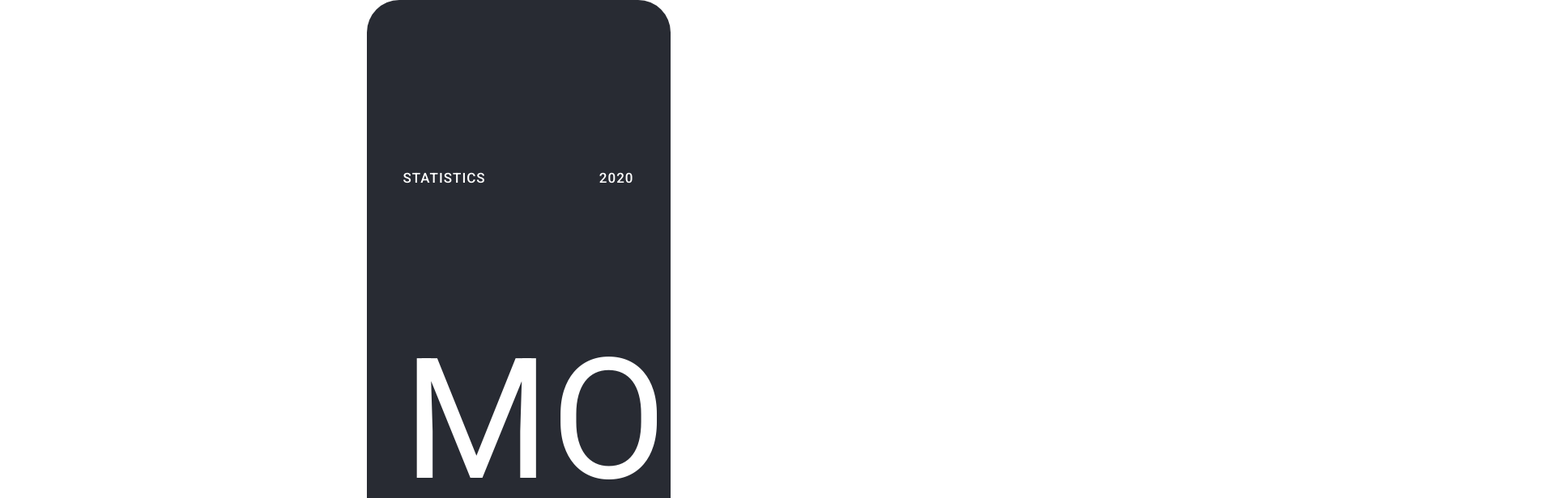
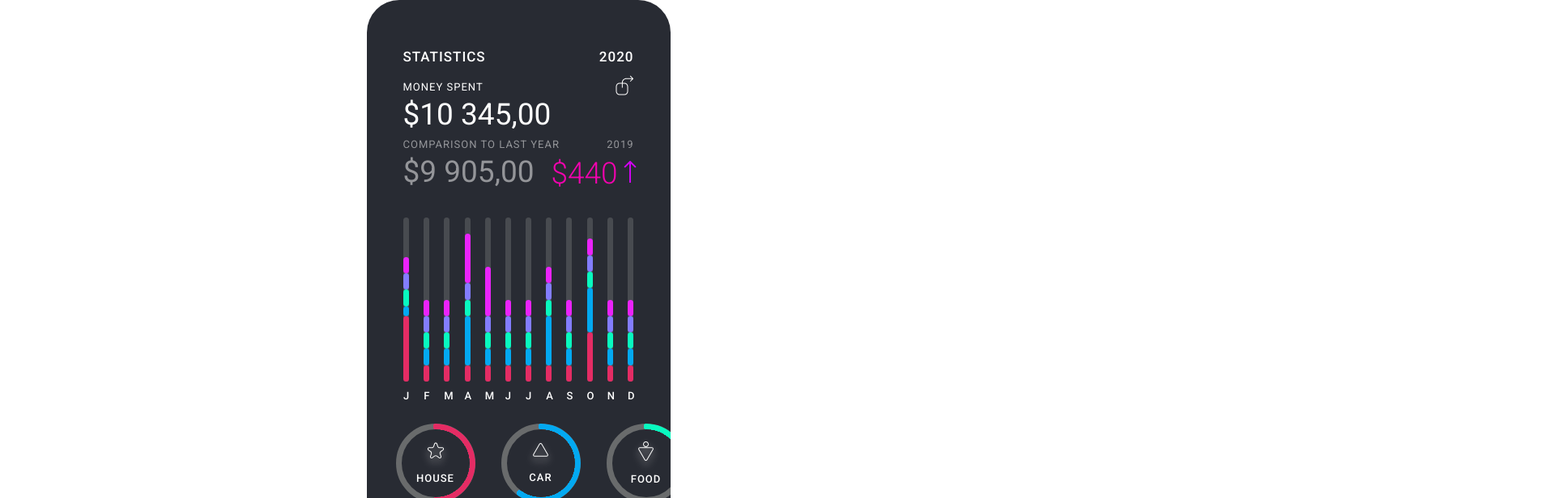
Before and after one commit to zihur/credit-cards-layout, a Vue app: page /third in a window 1280 px wide. Shown: the top 616 px of the page at 81% size, 1920 px wide, since content can reach past the window. Built offline with nearby package versions, Linux system fonts and the light colour scheme; the HTML template or start-up script is replaced by a standard one.

Commit message:
Fix: 修正 safari 畫面錯誤

```diff
--- a/index.html
+++ b/index.html
@@ -10,8 +10,6 @@
     href="https://fonts.googleapis.com/css2?family=Open+Sans&family=Poppins:wght@700&family=Roboto:wght@300;400;500;700&display=swap"
     rel="stylesheet"
     />
-    <link rel="stylesheet" href="./src/assets/css/reset.css" />
-    <link rel="stylesheet" href="./src/assets/css/base.css" />
     <title>Vite App</title>
   </head>
   <body>
--- a/src/App.vue
+++ b/src/App.vue
@@ -8,5 +8,7 @@ const route = useRoute();
 <router-view />
 </template>
 
-<style>
+<style src="./assets/css/reset.css">
 </style>
+<style src="./assets/css/base.css">
+</style>
--- a/src/assets/css/base.css
+++ b/src/assets/css/base.css
@@ -1,5 +1,8 @@
+html {
+  -webkit-text-size-adjust: 100%;
+  font-size: 6.25%;
+}
 *, *::after, *::before, html, body {
   box-sizing: border-box;
   font-family: system-ui, -apple-system, BlinkMacSystemFont, 'Segoe UI', Roboto, Oxygen, Ubuntu, Cantarell, 'Open Sans', 'Helvetica Neue', sans-serif;
-  font-size: 6.25%;
 }
--- a/src/views/ShowFourth.vue
+++ b/src/views/ShowFourth.vue
@@ -135,24 +135,6 @@
   </div>
 </template>
 <style lang="scss" scoped>
-html {
-  box-sizing: border-box;
-  font-size: 6.25%;
-  font-family: "Roboto";
-  font-style: normal;
-  font-weight: 400;
-}
-
-*,
-*:before,
-*:after {
-  box-sizing: inherit;
-}
-
-body {
-  font-size: 16rem;
-}
-
 .wrapper {
   width: 375px;
   margin: 0 auto;
@@ -160,6 +142,9 @@ body {
   border-radius: 40px;
   padding-bottom: 40px;
   color: #2f333c;
+  font-family: "Roboto";
+  font-style: normal;
+  font-weight: 400;
   > img {
     display: block;
     width: 278px;
@@ -172,14 +157,14 @@ body {
   margin: 35px auto 16px 45px;
   &__title {
     font-size: 13rem;
-    line-height: 15rem;
+    line-height: 15px;
     text-transform: uppercase;
   }
   &__amount {
     margin-top: 5px;
     margin-bottom: 31px;
     font-size: 37rem;
-    line-height: 43rem;
+    line-height: 43px;
     text-transform: uppercase;
   }
 }
@@ -253,7 +238,7 @@ body {
   }
   &__name {
     font-size: 14rem;
-    line-height: 16rem;
+    line-height: 16px;
     text-transform: capitalize;
   }
   &__category {
@@ -270,7 +255,7 @@ body {
   &__cost {
     font-weight: 700;
     font-size: 16rem;
-    line-height: 19rem;
+    line-height: 19px;
     text-transform: uppercase;
   }
   &__icon {
--- a/src/views/ShowMain.vue
+++ b/src/views/ShowMain.vue
@@ -127,7 +127,7 @@ onMounted(() => {
 </template>
 
 <style lang="scss" scoped>
-* {
+:root {
   --spent-percent: 40%;
   --card-slide-height: 270px;
   --nav-icon-reverse: url("/src/assets/images/nav-icon-01-reverse.svg");
--- a/src/views/ShowSecond.vue
+++ b/src/views/ShowSecond.vue
@@ -82,12 +82,6 @@
   </div>
 </template>
 <style lang="scss" scoped>
-*,
-html,
-body {
-  box-sizing: border-box;
-  font-size: 6.25%;
-}
 .wrapper {
   width: 375px;
   margin: 0 auto;
@@ -105,7 +99,7 @@ body {
   font-style: normal;
   font-weight: 500;
   font-size: 17rem;
-  line-height: 20rem;
+  line-height: 20px;
   letter-spacing: 1px;
   text-transform: uppercase;
 }
@@ -184,7 +178,7 @@ body {
     font-style: normal;
     font-weight: 500;
     font-size: 12rem;
-    line-height: 13rem;
+    line-height: 13px;
     letter-spacing: 1px;
     text-transform: uppercase;
   }
@@ -224,7 +218,7 @@ body {
     font-style: normal;
     font-weight: 400;
     font-size: 13rem;
-    line-height: 15rem;
+    line-height: 15px;
     letter-spacing: 1px;
     text-transform: uppercase;
   }
@@ -260,7 +254,7 @@ body {
     border-radius: 50%;
     border: var(--stroke-width) solid rgba(203, 204, 196, 0.4);
     font-size: 19rem;
-    line-height: 22rem;
+    line-height: 22px;
     &::before {
       content: "";
       position: absolute;
@@ -305,7 +299,7 @@ body {
 
   &__name {
     font-size: 11rem;
-    line-height: 13rem;
+    line-height: 13px;
     letter-spacing: 1px;
   }
 }
--- a/src/views/ShowThird.vue
+++ b/src/views/ShowThird.vue
@@ -208,16 +208,6 @@
   </div>
 </template>
 <style lang="scss" scoped>
-*,
-html,
-body {
-  box-sizing: border-box;
-  font-size: 6.25%;
-  font-family: "Roboto";
-  font-style: normal;
-  font-weight: 500;
-}
-
 // utils
 .opacity-50 {
   opacity: 0.5;
@@ -230,6 +220,9 @@ body {
   border-radius: 40px;
   padding-top: 60px;
   padding-bottom: 40px;
+  font-family: "Roboto";
+  font-style: normal;
+  font-weight: 500;
   font-size: 16rem;
   color: #ffffff;
 }
@@ -240,7 +233,7 @@ header {
   width: 285px;
   margin: 0 auto;
   font-size: 17rem;
-  line-height: 20rem;
+  line-height: 20px;
   letter-spacing: 1px;
   text-transform: uppercase;
 }
@@ -255,7 +248,7 @@ header {
   &__title {
     font-weight: 400;
     font-size: 13rem;
-    line-height: 15rem;
+    line-height: 15px;
     letter-spacing: 1px;
     text-transform: uppercase;
   }
@@ -263,7 +256,7 @@ header {
     margin-top: 5px;
     font-weight: 400;
     font-size: 37rem;
-    line-height: 43rem;
+    line-height: 43px;
     text-transform: uppercase;
   }
 
@@ -285,7 +278,7 @@ header {
     margin-top: 7px;
     font-weight: 400;
     font-size: 13rem;
-    line-height: 15rem;
+    line-height: 15px;
     letter-spacing: 1px;
     text-transform: uppercase;
   }
@@ -295,7 +288,7 @@ header {
     margin-top: 5px;
     font-weight: 400;
     font-size: 37rem;
-    line-height: 43rem;
+    line-height: 43px;
     text-transform: uppercase;
   }
   &__compare {
@@ -359,7 +352,7 @@ header {
     position: absolute;
     bottom: -25px;
     font-size: 13rem;
-    line-height: 15rem;
+    line-height: 15px;
     letter-spacing: 1px;
     text-transform: uppercase;
   }
```
